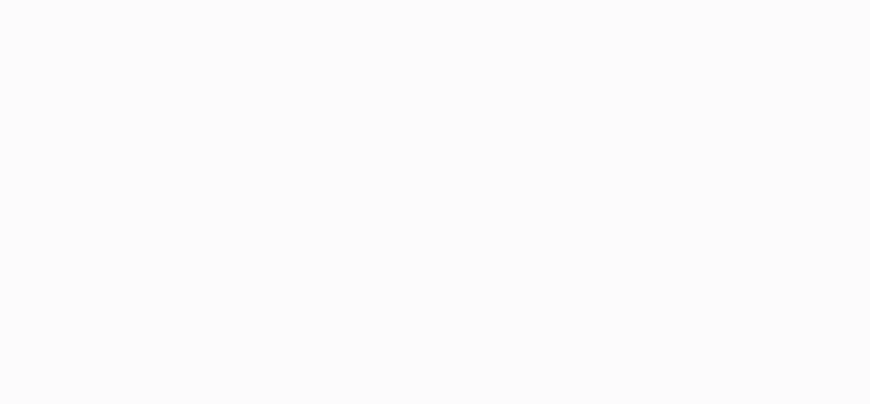
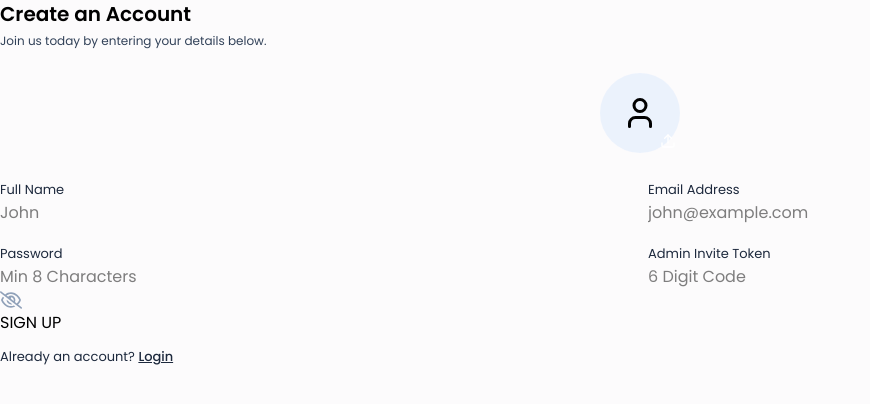
Before and after one commit to thulebonagwala/Task-Manager, a React app in the folder frontend/: page /signUp in a window 1280 px wide. Before the commit this address had no page. Shown: the top 404 px of the page, without its empty margins (0-870 px from the left). Built offline with nearby package versions, Linux system fonts and the light colour scheme; the HTML template or start-up script is replaced by a standard one.

Commit message:
Add sign up page with Profile Selector

```diff
--- a/frontend/src/App.jsx
+++ b/frontend/src/App.jsx
@@ -4,6 +4,7 @@
 import './App.css'
 import { BrowserRouter as Router, Routes, Route } from 'react-router-dom'
 import Login from './pages/Auth/Login'
+import SignUp from './pages/Auth/SignUp'
 
 function App() {
 
@@ -11,6 +12,7 @@
     <Router>
       <Routes>
         <Route path="/login" element={<Login />} />
+        <Route path="/signUp" element={<SignUp />} />
       </Routes>
     </Router>
   )
--- /dev/null
+++ b/frontend/src/component/Inputs/ProfilePhotoSelector.jsx
@@ -0,0 +1,70 @@
+import React, { useRef, useState } from "react";
+import { LuUser, LuUpload, LuTrash } from "react-icons/lu";
+
+const ProfilePhotoSelector = ({ image, setImage }) => {
+  const inputRef = useRef(null);
+  const [previewUrl, setPreviewUrl] = useState(null);
+
+  const handleImageChange = (event) => {
+    const file = event.target.files[0];
+    if (file) {
+      // Update the image state
+      setImage(file);
+
+      // Generate preview URL from the file
+      const preview = URL.createObjectURL(file);
+      setPreviewUrl(preview);
+    }
+  };
+
+  const handleRemoveImage = () => {
+    setImage(null);
+    setPreviewUrl(null);
+  };
+
+  const onChooseFile = () => {
+    inputRef.current.click();
+  };
+  return (
+    <div className="flex justify-center mb-6">
+      <input
+        type="file"
+        accept="image/*"
+        ref={inputRef}
+        onChange={handleImageChange}
+        className="hidden"
+      />
+
+      {!image ? (
+        <div className="w-20 h-20 flex items-center justify-center bg-blue-100/50 rounded-full relative cursor-pointer">
+          <LuUser className="text-4xl text-primary" />
+
+          <button
+            type="button"
+            className="w-8 h-8 flex items-center justify-center bg-primary text-white rounded-full absolute -bottom-1 -right-1 cursor-pointer"
+            onClick={onChooseFile}
+          >
+            <LuUpload />
+          </button>
+        </div>
+      ) : (
+        <div className="relative">
+          <img
+            src={previewUrl}
+            alt="profile photo"
+            className="w-20 h-20 rounded-full object-cover"
+          />
+          <button
+            type="button"
+            className="w-8 h-8 flex items-center justify-center bg-red-500 text-white rounded-full absolute -bottom-1 -right-1"
+            onClick={handleRemoveImage}
+          >
+            <LuTrash />
+          </button>
+        </div>
+      )}
+    </div>
+  );
+};
+
+export default ProfilePhotoSelector;
--- /dev/null
+++ b/frontend/src/pages/Auth/SignUp.jsx
@@ -0,0 +1,103 @@
+import React, {useState} from 'react'
+import { validateEmail } from "../../utils/helper";
+import Input from '../../component/Inputs/Input';
+import ProfilePhotoSelector from '../../component/Inputs/ProfilePhotoSelector';
+import { Link } from "react-router-dom";
+
+
+const SignUp = () => {
+    const [profilePic, setProfilePic] = useState(null);
+    const [fullName, setFullName] = useState("");
+    const [email, setEmail] = useState("");
+    const [password, setPassword] = useState("");
+    const [error, setError] = useState(null);
+    const [adminInviteToken, setAdminInviteToken] = useState("");
+
+    // Handle SignUp Form Submit
+    const handleSignUp = async (e) => {
+        e.preventDefault();
+
+        let profileImageUrl = ''
+
+        if (!fullName) {
+            setError("Please enter full name.");
+            return;
+        }
+
+        if (!validateEmail(email)) {
+            setError("Please enter a valid email address.");
+            return;
+        }
+
+        if (!password) {
+            setError("Please enter the password");
+            return;
+        }
+
+        setError("");
+
+        //SignUp API Call
+    };
+
+    return (
+        <div className="lg:w-[100%] h-auto md:h-full mt-10 md:mt-0 flex flex-col justify-center">
+            <h3 className="text-xl font-semibold text-black">Create an Account</h3>
+            <p className="text-xs text-slate-700 mt-[5px] mb-6">
+                Join us today by entering your details below.
+            </p>
+
+            <form onSubmit={handleSignUp}>
+                <ProfilePhotoSelector image={profilePic} setImage={setProfilePic} />
+
+                <div className="grid grid-cols-1 md:grid-cols-2 gap-4">
+                    <Input
+                        value={fullName}
+                        onChange={({ target }) => setFullName(target.value)}
+                        label="Full Name"
+                        placeholder="John"
+                        type="text"
+                    />
+
+                    <Input
+                        value={email}
+                        onChange={({ target }) => setEmail(target.value)}
+                        label="Email Address"
+                        placeholder="john@example.com"
+                        type="text"
+                    />
+
+                    <Input
+                        value={password}
+                        onChange={({ target }) => setPassword(target.value)}
+                        label="Password"
+                        placeholder="Min 8 Characters"
+                        type="password"
+                    />
+
+                    <Input
+                        value={adminInviteToken}
+                        onChange={({ target }) => setAdminInviteToken(target.value)}
+                        label="Admin Invite Token"
+                        placeholder="6 Digit Code"
+                        type="text"
+                    />
+                </div>
+
+                {error && <p className="text-red-500 text-xs pb-2.5">{error}</p>}
+
+                <button type="submit" className="btn-primary">
+                    SIGN UP
+                </button>
+
+                <p className="text-[13px] text-slate-800 mt-3">
+                    Already an account?{" "}
+                    <Link className="font-medium text-primary underline" to="/login">
+                        Login
+                    </Link>
+                </p>
+            </form>
+        </div>
+    )
+}
+
+export default SignUp
```
